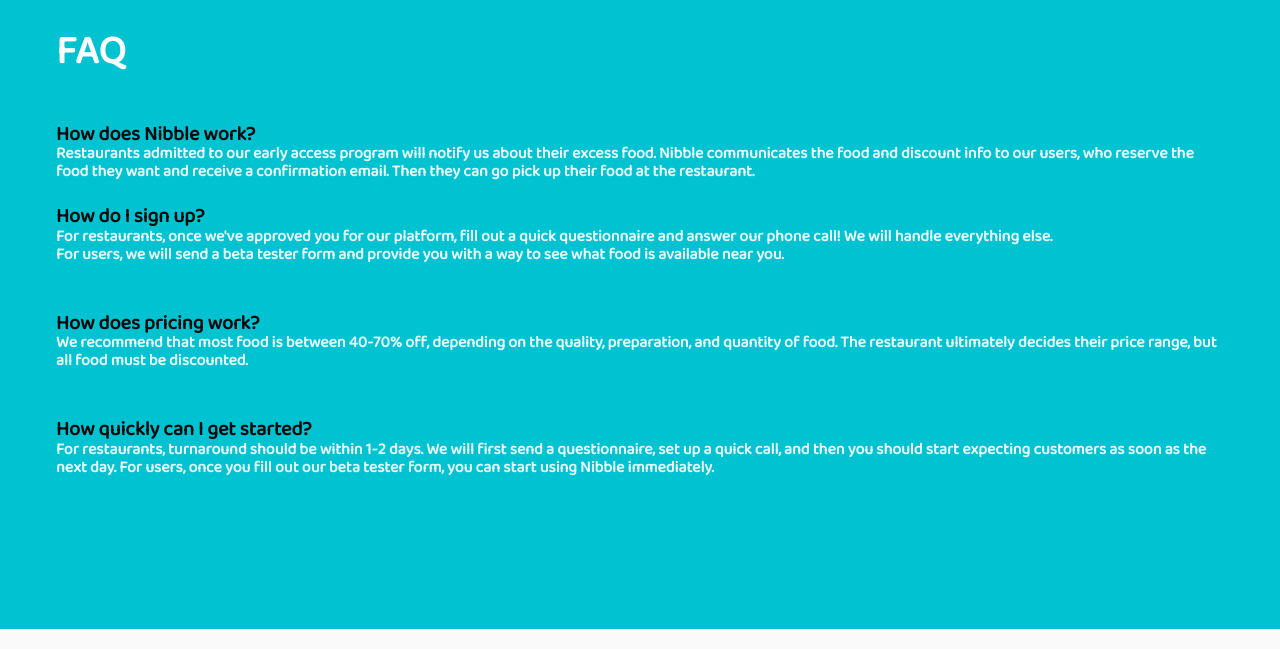
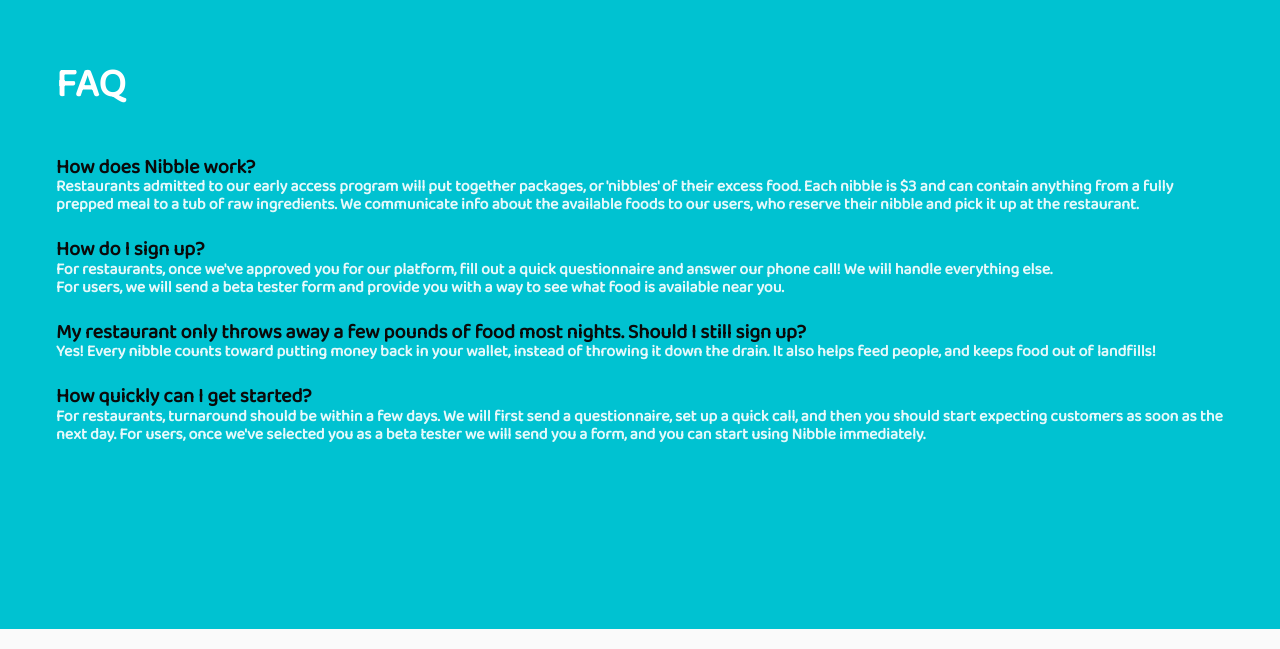
Before and after one commit to nibble-club/marketing-site, a website: page index.html in a window 1280 px wide. Shown: the part 2571-3220 px from the top of the page. Drawn offline with Linux system fonts and the light colour scheme.

Commit message:
updated faq

```diff
--- a/index.html
+++ b/index.html
@@ -99,6 +99,7 @@
                         <!-- <p class="mb-6">-Environmental Protection Agency</p> -->
                     </div>
 
+
                     <!-- Fact 3 -->
                     <!-- <div class="content">
                         <h2 class="subtitle is-5 mb-0">
@@ -111,7 +112,7 @@
                     <!-- Fact 4 -->
                     <div class="content  mb-6">
                       <h2 class="subtitle is-5 mb-0">
-                        Restaurants working to prevent food waste </br>can cut their costs by 2 to 6 percent.
+                        Restaurants working to prevent food waste can cut their costs by 2 to 6 percent.
                       </h2>
                       <!-- <p>-Restaurant Hospitality</p> -->
                   </div>
@@ -206,14 +207,24 @@
                           </h1>
                           <!-- FAQ -->
                             <div class="content mb-6">
+                              <!-- How it works -->
                               <h2 class="subtitle is-5 mb-0 has-text-black">
                                 How does Nibble work?
-                                </h2>
-                                <h2 class="subtitle is-6 mt-0">
-                                Restaurants admitted to our early access program will notify us about their excess food. Nibble communicates
-                                the food and discount info to our users, who reserve the food they want and receive a confirmation email. Then they
-                                can go pick up their food at the restaurant.
-                                </h2>
+                              </h2>
+                              <h2 class="subtitle is-6 mt-0">
+                              Restaurants admitted to our early access program will put together packages, or 'nibbles' of their excess food.
+                              Each nibble is $3 and can contain anything from a fully prepped meal to a tub of raw ingredients.
+                              We communicate info about the available foods to our users, who reserve their nibble and
+                              pick it up at the restaurant.
+                            <!-- </br></br>
+                              Examples of a nibble include:
+                                <ul>
+                                  <li>sushi roll or burrito</li>
+                                  <li>plate of rice, beans, peppers</li>
+                                  <li>tub of lettuce, sliced tomato, or chopped onions</li>
+                                </ul> -->
+                              </h2>
+                              <!-- How to sign up -->
                               <h2 class="subtitle is-5 mb-0 has-text-black">
                               How do I sign up?
                               </h2>
@@ -221,33 +232,22 @@
                               For restaurants, once we've approved you for our platform, fill out a quick questionnaire and answer our phone call! We will handle everything else. </br>
                               For users, we will send a beta tester form and provide you with a way to see what food is available near you.
                               </h2>
-                            </div>
-                            <div class="content mb-6">
-                              <!-- <h2 class="subtitle is-5 mb-0 has-text-black">
-                              How late can my restaurant sell food?
+                              <!-- Only a little food -->
+                              <h2 class="subtitle is-5 mb-0 has-text-black">
+                              My restaurant only throws away a few pounds of food most nights. Should I still sign up?
                               </h2>
                               <h2 class="subtitle is-6 mt-0">
-                              10PM is the latest that we will accept new additions to the platform, then you can sell until closing time. The sooner customers know about your food, the more likely it is that
-                              they will buy it.
+                              Yes! Every nibble counts toward putting money back in your wallet, instead of throwing it down the drain. It also helps feed people,
+                              and keeps food out of landfills!
                               </h2>
-                            </div> -->
-                            <div class="content mb-6">
-                              <h2 class="subtitle is-5 mb-0 has-text-black">
-                              How does pricing work?
-                              </h2>
-                              <h2 class="subtitle is-6 mt-0">
-                              We recommend that most food is between 40-70% off, depending on the quality, preparation, and quantity of food.
-                              The restaurant ultimately decides their price range, but all food must be discounted.
-                              </h2>
-                            </div>
-                            <div class="content mb-6">
+                              <!-- How quickly you can start -->
                               <h2 class="subtitle is-5 mb-0 has-text-black">
                               How quickly can I get started?
                               </h2>
                               <h2 class="subtitle is-6 mt-0">
-                              For restaurants, turnaround should be within 1-2 days. We will first send a questionnaire, set up a quick call, and then you should
+                              For restaurants, turnaround should be within a few days. We will first send a questionnaire, set up a quick call, and then you should
                               start expecting customers as soon as the next day.
-                              For users, once you fill out our beta tester form, you can start using Nibble immediately.
+                              For users, once we've selected you as a beta tester we will send you a form, and you can start using Nibble immediately.
                               </h2>
                             </div>
                       </div>
```
